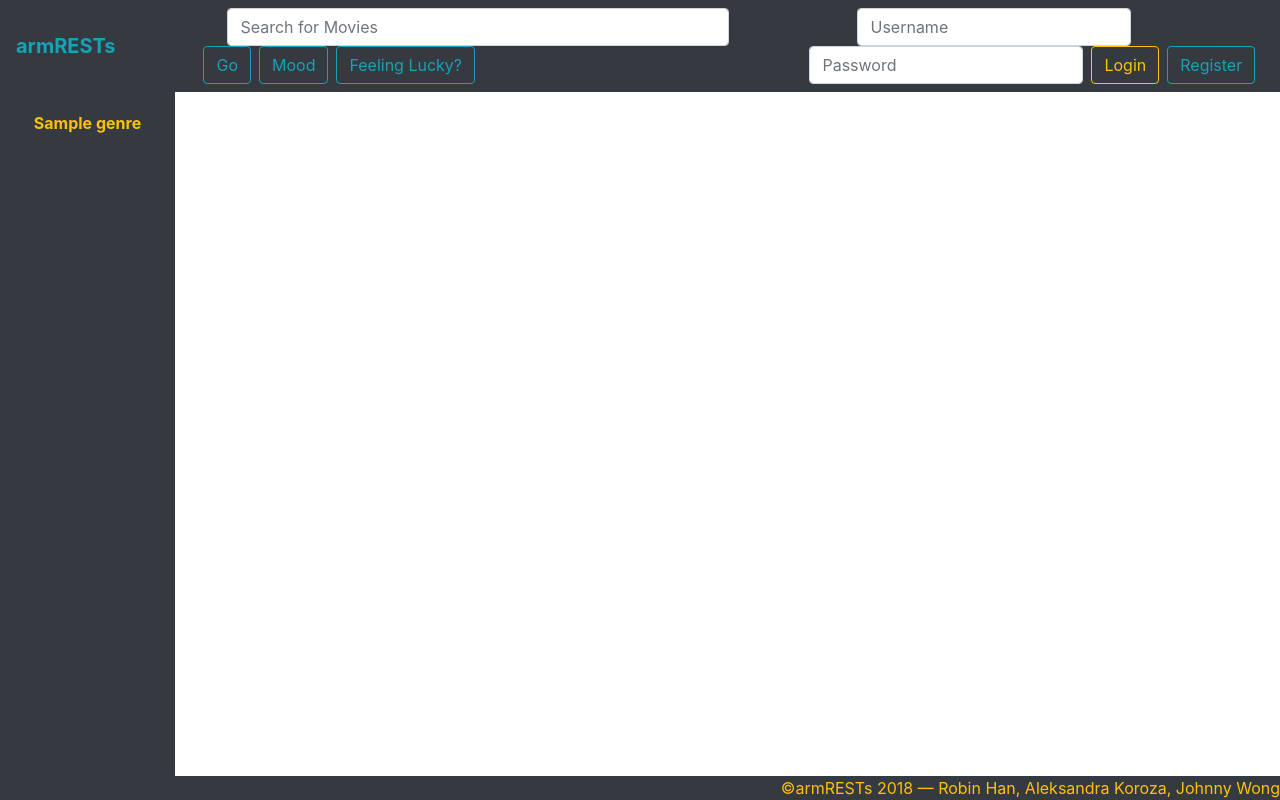
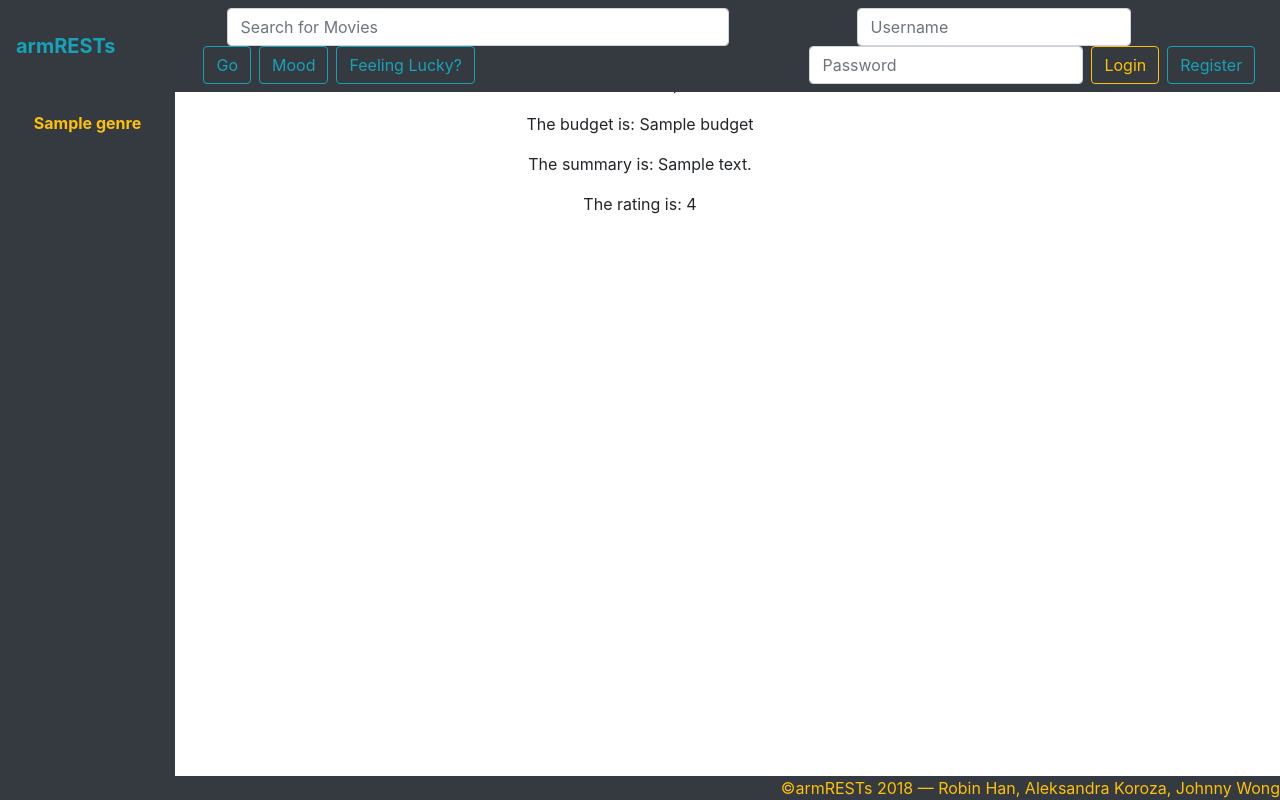
Before and after one commit to rhansolo/armRESTs, a Flask app: template templates/movie.html in a window 1280 px wide. Run offline with Flask 2, Linux system fonts and the light colour scheme; the template is opened without the code that fills it: most values are stand-ins (such as "Sample title", 1, 10 or a date in 2020); parts of the project's set-up code (start-up, migrations or seed data) failed here and were passed over; some libraries are stand-ins or nearby versions.

Commit message:
movie pages

```diff
--- a/app.py
+++ b/app.py
@@ -92,13 +92,24 @@ def contact():
     pass
 
 @app.route('/categories',methods=['GET'])
-# this route uses the 'GET' method so links can easily be shared amongst users for the different categories
-# while still maintaining the robustness of using one template to render a page dedicated to one
-# specific category of movies
+#this route uses the 'GET' method so links can easily be shared amongst users for the different categories
+#while still maintaining the robustness of using one template to render a page dedicated to one
+#specific category of movies
+
 def categories():
     genre = request.args["Submit"]
     movieDict = api.getMovies(genre)
     return render_template('category.html',  sidebar=genres, genre=genre, movieDict=movieDict)
+
+@app.route('/movie', methods=['POST','GET'])
+def movie():
+    movID = request.args["Submit"]
+    movDict = api.getMovieDict(movID)
+    title = movDict["original_title"]
+    budget= movDict["budget"]
+    summary= movDict["overview"]
+    rating= movDict["popularity"]
+    return render_template('movie.html',sidebar=genres, budget=budget, title=title, summary=summary, rating=rating)
 
 @app.route('/search', methods=['POST'])
 def search():
--- a/templates/index.html
+++ b/templates/index.html
@@ -10,10 +10,12 @@
 	{% for movie in trend %}
 		{% if movie != "" %}
 		<div class="col-md-3">
-			<p>{{movie['original_title']}}</p>
+			<form action="/movie">
+				<button class="btn btn-dark text-warning mb-1" type="submit" name="Submit" value={{movie['id']}}><b>{{movie['original_title']}}</b></button>
+			</form>
 			{% set poster = movie['poster_path'] %}
 			{% set link = "https://image.tmdb.org/t/p/w500" + poster %}
-			<img src = {{link}} height="200" width="130">
+				<img src = {{link}} height="200" width="130">
 		</div>
 		{% endif %}
 	{% endfor %}
--- a/templates/movie.html
+++ b/templates/movie.html
@@ -2,3 +2,14 @@
 <!-- page generated for each reccomended movie -->
 {% extends "templateLog.html" %}
 {% block title %} armRESTs {% endblock %}
+
+{% block content %}
+<div>
+  <center>
+<p> The title is: {{ title }} </p>
+<p> The budget is: {{ budget }} </p>
+<p> The summary is: {{ summary }} </p>
+<p> The rating is: {{ rating }} </p>
+ </center>
+</div>
+{% endblock %}
--- a/templates/template.html
+++ b/templates/template.html
@@ -61,6 +61,7 @@
             </nav>
           </div>
           <br><br><br>
+
         <!-- Side navbar for categories of movies -->
         <div class="wrapper">
           <nav class="sidebar bg-dark text-warning">
--- a/utils/api.py
+++ b/utils/api.py
@@ -12,8 +12,9 @@ import urllib.request as request
 '''
 API HELPERS
 '''
-#returns loaded response
+
 def fetchInfo(url):
+    ''' Returns loaded response '''
     response = request.urlopen(url)
     response = response.read()
     info = json.loads(response)
@@ -31,24 +32,27 @@ examples: https://www.themoviedb.org/documentation/api/discover
 movURL="https://api.themoviedb.org/3/trending/all/day?api_key="
 movKey= "95e69e7f8882e106d7cf82de25f6a422"
 
-#get currently popular movies
+def getMovieDict(id):
+    ''' Getting entire associated movie dictionary '''
+    link1 = "https://api.themoviedb.org/3/movie/"
+    link2 = "?api_key=95e69e7f8882e106d7cf82de25f6a422&language=en-US"
+    return fetchInfo(link1+id+link2)
+
 def getPopular():
+    ''' Getting trending movies '''
     movInfo= fetchInfo(movURL+movKey)
     return movInfo['results'];
 
-def getMoviePics(id):
-    movInfo = "https://api.themoviedb.org/3/movie/" + id + "/images?api_key=95e69e7f8882e106d7cf82de25f6a422&language=en-US&include_image_language=en"
-
-#getting genres
 def getGenres():
+    ''' Getting all possible genres '''
     genURL="https://api.themoviedb.org/3/genre/movie/list?api_key=95e69e7f8882e106d7cf82de25f6a422&language=en-US"
     genInfo= fetchInfo(genURL)
     return genInfo['genres']
 
 GENRES = getGenres()
 
-#get movies given genre
 def getMovies(genre):
+    ''' Getting all movies given genre '''
     search_for_genre = [x for x in GENRES if x['name'] == genre][0]
     genre_id = search_for_genre['id']
     genURL = "https://api.themoviedb.org/3/discover/movie?api_key=95e69e7f8882e106d7cf82de25f6a422&language=en-US&sort_by=popularity.desc&include_adult=false&include_video=false&page=1&with_genres={0}".format(genre_id)
```
Also changed, not shown: devlog.txt (+8 -0 lines), templates/category.html (+10 -2 lines).
